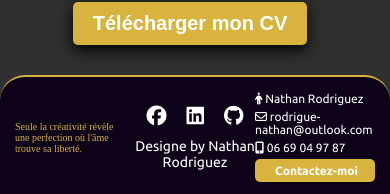
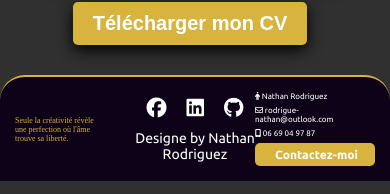
Before and after one commit to NathRod05/Portfolio-Nathan-Rodriguez, a React (Vite) app: page / in a window 390 px wide. Shown: the part 3096-3290 px from the top of the page. Built offline with nearby package versions, Linux system fonts and the light colour scheme; some icons are missing; a web font is replaced by a local one.

Commit message:
Changement font size responsive

```diff
--- a/src/components/footer/footer.css
+++ b/src/components/footer/footer.css
@@ -103,12 +103,13 @@
 
 @media (max-width: 768px) {
   .quote {
-    font-size: 10px;
+    font-size: 8px;
   }
   .container-right {
     align-items: end;
   }
   .container-right p {
+    font-size: 8px;
     width: 120px;
   }
 }
```
